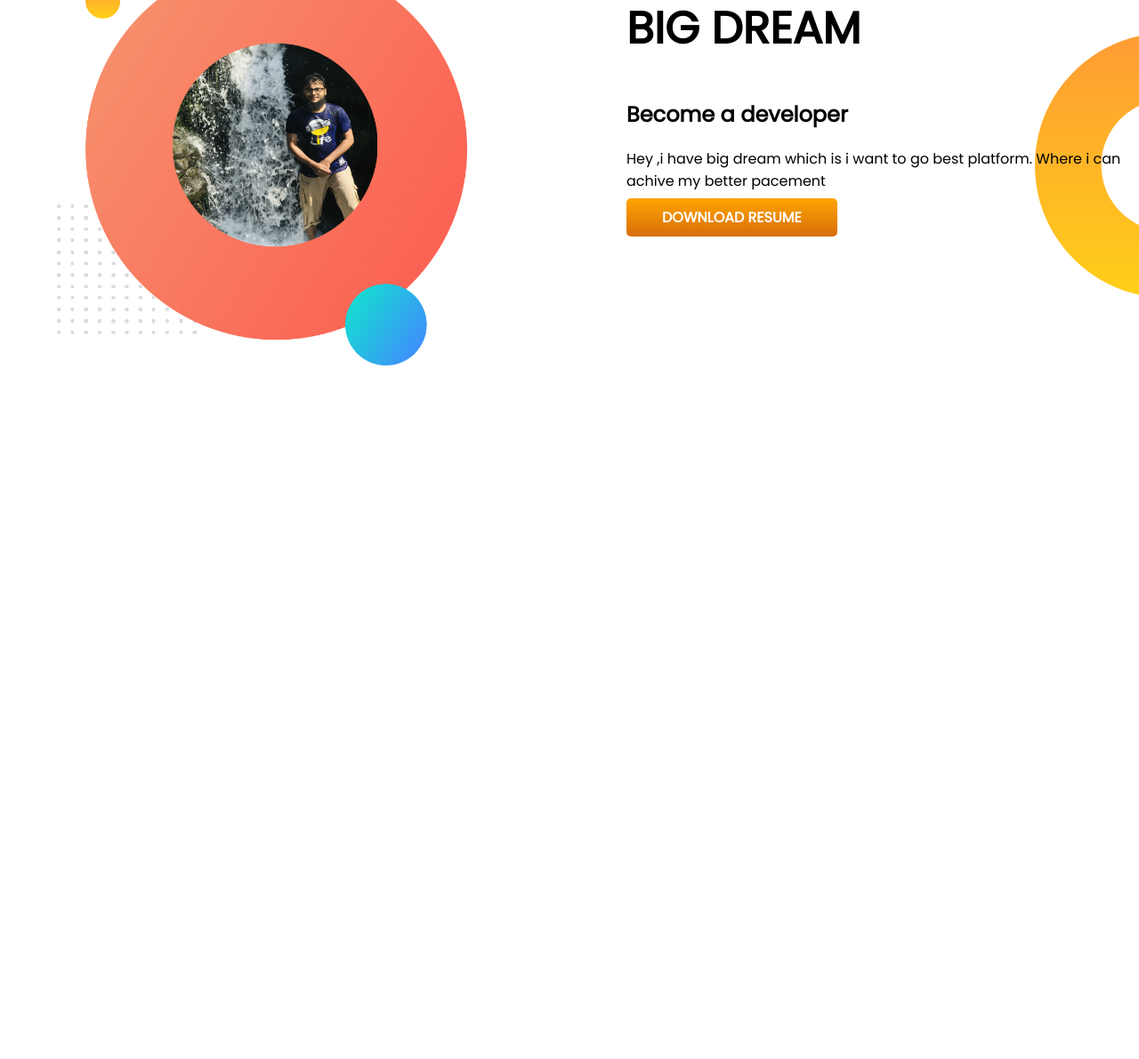
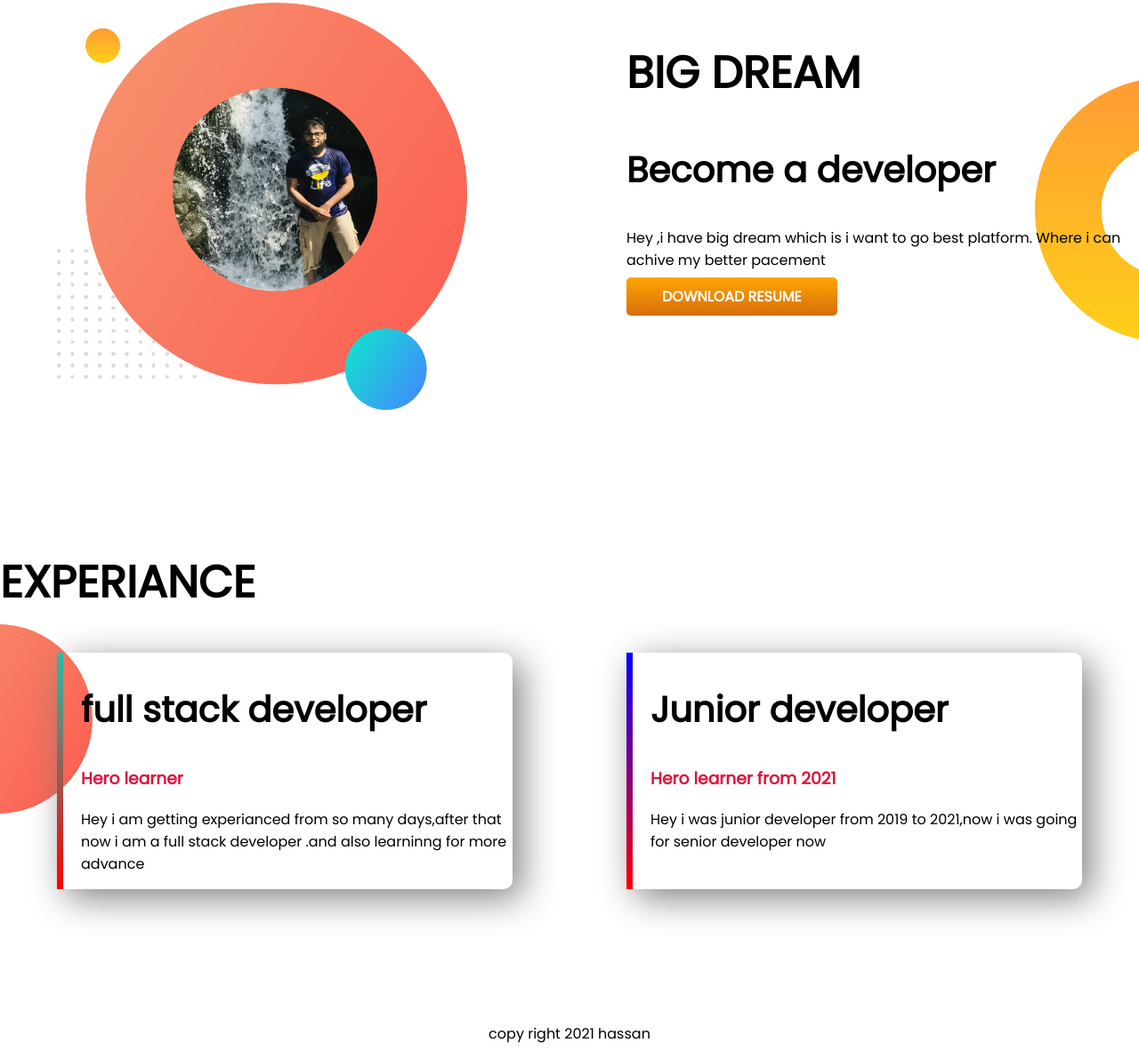
Before and after one commit to mahmudul007/developer-portfolio, a plain HTML site: page index.html in a window 1280 px wide. Shown: the part 611-1802 px from the top of the page at 89% size. Before the commit the page ends 1129 px from the top, so only its background shows below. Drawn offline with Linux system fonts and the light colour scheme.

Commit message:
added last thing

```diff
--- a/index.html
+++ b/index.html
@@ -14,8 +14,8 @@
 </head>
 
 <body>
-    <section class="top-banner">
-        <div class="width-div">
+    <section class="top-banner  flexible-container">
+        <div class="width-div ">
             <h1>Welcome to</h1>
             <h1><span class="colour">Mahmudul's</span> portfolio!</h1>
             <h3>Build efficient code</h3>
@@ -30,7 +30,7 @@
             <img src="images/my-bg (1).png" alt="">
         </div>
     </section>
-    <section class="dream-big">
+    <section class="dream-big flexible-container">
         <div class="width-div">
             <img src="images/my-bg 2.png" alt="" srcset="">
 
@@ -48,6 +48,25 @@
 
         </div>
     </section>
+    <section class="exp-area">
+        <h1>EXPERIANCE</h1>
+        <div class=" flexible-container">
+            <div id="full-dev" class="exp-item">
+                <h2>full stack developer</h2>
+                <h3 class="colour">Hero learner</h3>
+                <p>Hey i am getting experianced from so many days,after that now i am a full stack developer .and also
+                    learninng for more advance </p>
+            </div>
+            <div id="web-dev" class="exp-item ">
+                <h2>Junior developer</h2>
+                <h3 class="colour">Hero learner from 2021</h3>
+                <p>Hey i was junior developer from 2019 to 2021,now i was going for senior developer now</p>
+            </div>
+        </div>
+    </section>
+    <footer>
+        <p>copy right 2021 hassan</p>
+    </footer>
 </body>
 
 
--- a/style.css
+++ b/style.css
@@ -10,9 +10,17 @@ h1{
 }
 section
 {
+
+    margin-bottom: 100px;
+
+}
+
+.flexible-container{
     display: flex;
-    margin-bottom: 100px;
+    margin-bottom: 150px;
 }
+
+
 .width-div
 {
     width: 50%;
@@ -21,6 +29,31 @@ section
 .width-div img
 {
     width: 80%;
+}
+.exp-item{
+    width: 40%;
+    margin-left: 5%;
+    margin-right: 5%;
+   box-shadow: 10px 10px 40px gray;
+   padding-left: 20px;
+   border-radius: 10px;
+   border-left: 10px solid;
+}
+.exp-area
+{
+    background-image: url(images/exp-bg.png);
+    background-repeat: no-repeat;
+    background-position:left ;
+}
+#web-dev{
+    border-left:7px solid;
+    border-image: linear-gradient(blue ,red) ;
+    border-image-slice: 1;
+}
+#full-dev{
+    border-left:7px solid;
+    border-image: linear-gradient(rgb(40, 189, 169) ,red) ;
+    border-image-slice: 1;
 }
 .link-button
 {
@@ -42,3 +75,9 @@ section
     background-repeat: no-repeat;
     background-position: right;
 }
+h2{
+    font-size: 40px;
+}
+footer p{
+    text-align: center;
+}
```
Also changed, not shown: 2 other files.
